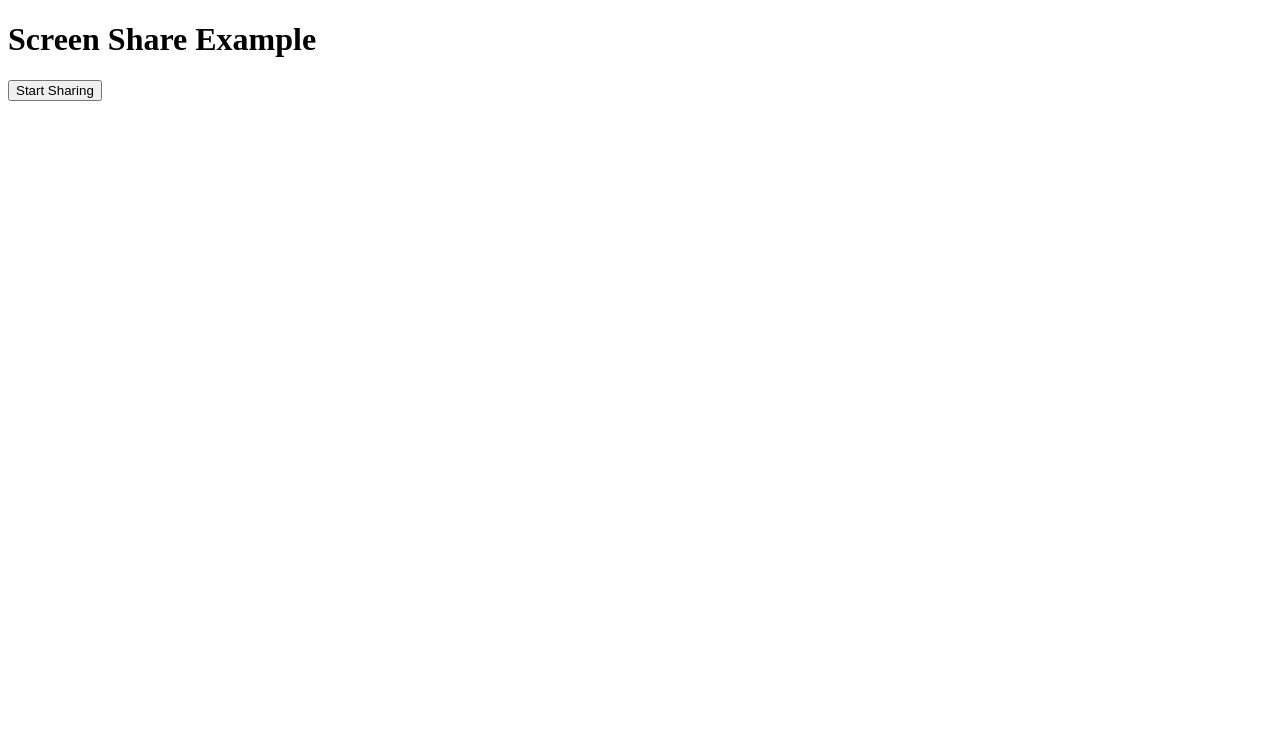
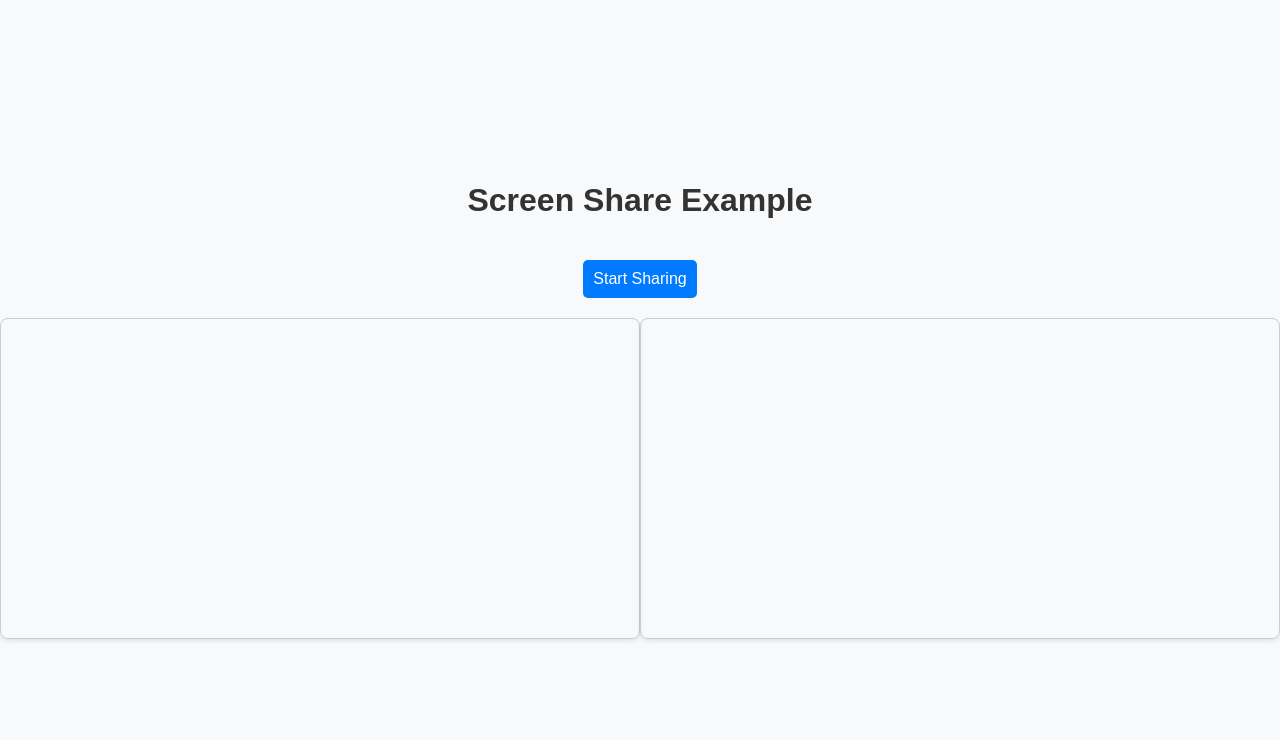
Before and after one commit to rajnandan-usa/screen-share, a plain HTML site: page index.html in a window 1280 px wide. Drawn offline with nearby package versions, Linux system fonts and the light colour scheme.

Commit message:
Update index.html

```diff
--- a/index.html
+++ b/index.html
@@ -1,18 +1,75 @@
+
 <!DOCTYPE html>
 <html lang="en">
 <head>
   <meta charset="UTF-8">
   <meta name="viewport" content="width=device-width, initial-scale=1.0">
   <title>Screen Share Example</title>
+  <style>
+    body {
+      display: flex;
+      flex-direction: column;
+      align-items: center;
+      justify-content: center;
+      height: 100vh;
+      margin: 0;
+      font-family: 'Arial', sans-serif;
+      background-color: #f8f9fa;
+    }
+
+    h1 {
+      color: #333;
+    }
+
+    #videoContainer {
+      display: flex;
+      justify-content: space-around;
+      width: 100%;
+      margin-top: 20px;
+    }
+
+    video {
+      border: 1px solid #ccc;
+      box-shadow: 0 2px 4px rgba(0, 0, 0, 0.1);
+      border-radius: 8px;
+    }
+
+    #buttons {
+      margin-top: 20px;
+      display: flex;
+      gap: 10px;
+    }
+
+    button {
+      padding: 10px;
+      font-size: 16px;
+      cursor: pointer;
+      border: none;
+      border-radius: 5px;
+      transition: background-color 0.3s;
+    }
+
+    button#startShare {
+      background-color: #007bff;
+      color: #fff;
+    }
+
+    button#stopShare {
+      background-color: #dc3545;
+      color: #fff;
+    }
+  </style>
 </head>
 <body>
   <h1>Screen Share Example</h1>
-<div>
+  <div id="buttons">
     <button id="startShare">Start Sharing</button>
     <button id="stopShare" style="display:none;">Stop Sharing</button>
   </div>
+  <div id="videoContainer">
     <video id="localVideo" autoplay muted style="width: 50%;"></video>
     <video id="remoteVideo" autoplay style="width: 50%;"></video>
+  </div>
 
   <script src="https://code.jquery.com/jquery-3.6.0.min.js"></script>
   <script src="https://cdn.jsdelivr.net/npm/webrtc-adapter/out/adapter.js"></script>
```
Lines whose indentation alone changed are shown as unchanged.
